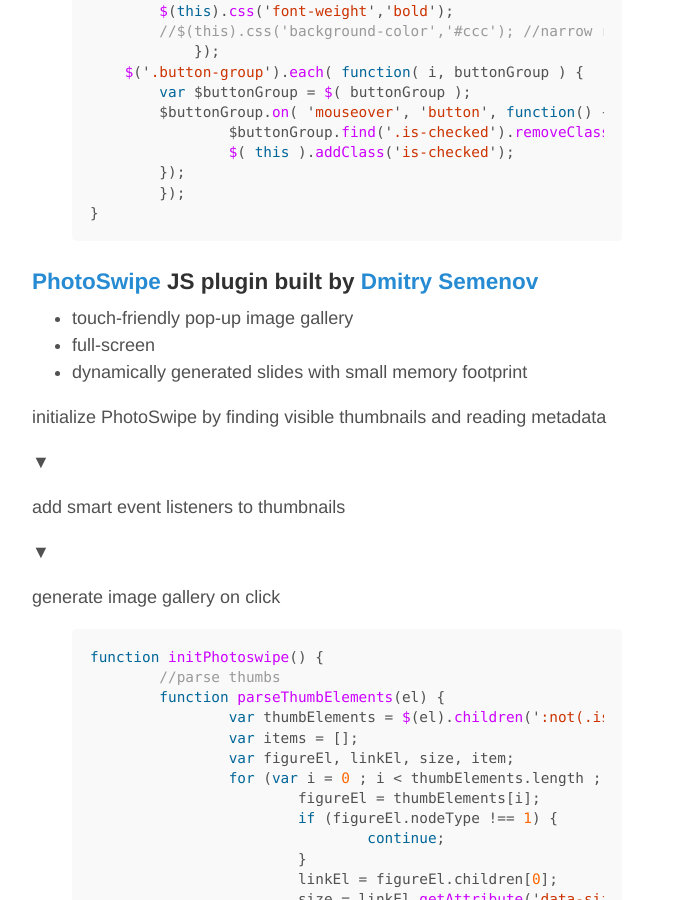
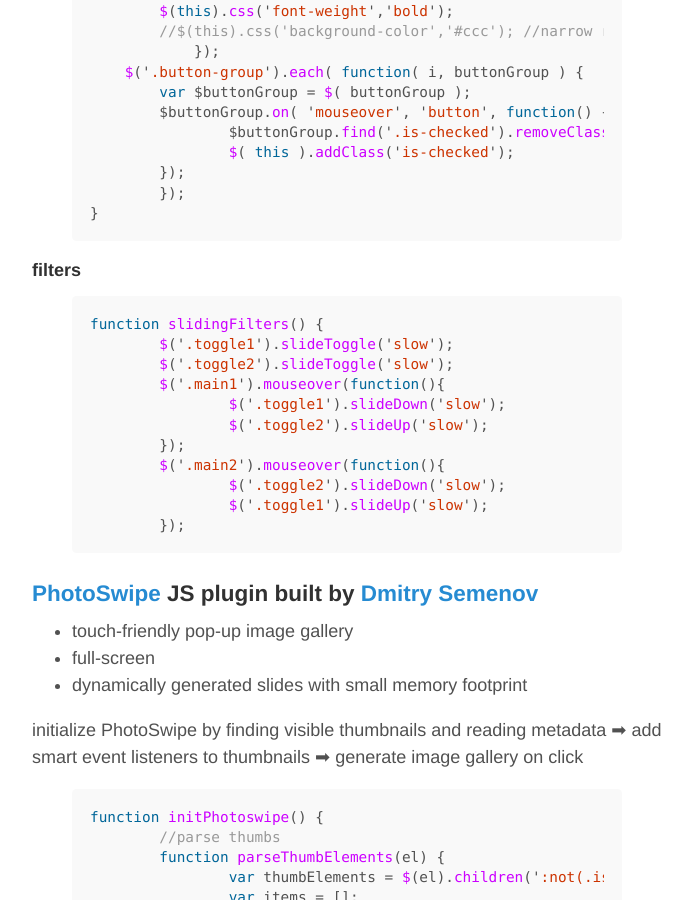
Before and after one commit to jontejada/jontejada.github.io, a Jekyll site: the page built from _posts/2015-12-01-ssv.md, in a window 1280 px wide and 900 px high, scrolled down 4593 px. Shown: the whole window, without its empty margins (293-985 px from the left). Built offline with Jekyll 4.4.1, drawn with Linux system fonts in a browser that asks for light colours.

Commit message:
ssv post edits

```diff
--- a/_posts/2015-12-01-ssv.md
+++ b/_posts/2015-12-01-ssv.md
@@ -195,6 +195,22 @@ function initIso() {
 }
 {% endhighlight %}
 
+####filters
+
+{% highlight js %}
+function slidingFilters() {
+	$('.toggle1').slideToggle('slow');
+	$('.toggle2').slideToggle('slow');
+	$('.main1').mouseover(function(){
+		$('.toggle1').slideDown('slow');
+		$('.toggle2').slideUp('slow');
+	});
+	$('.main2').mouseover(function(){
+		$('.toggle2').slideDown('slow');
+		$('.toggle1').slideUp('slow');
+	});
+{% endhighlight %}
+
 
 ###[PhotoSwipe](http://photoswipe.com/) JS plugin built by [Dmitry Semenov](http://dimsemenov.com/)
 
@@ -202,14 +218,8 @@ function initIso() {
 * full-screen
 * dynamically generated slides with small memory footprint
 
-initialize PhotoSwipe by finding visible thumbnails and reading metadata
-
-▼
-
-add smart event listeners to thumbnails
-
-▼
-
+initialize PhotoSwipe by finding visible thumbnails and reading metadata ➡
+add smart event listeners to thumbnails ➡
 generate image gallery on click
 
 {% highlight js %}
```
